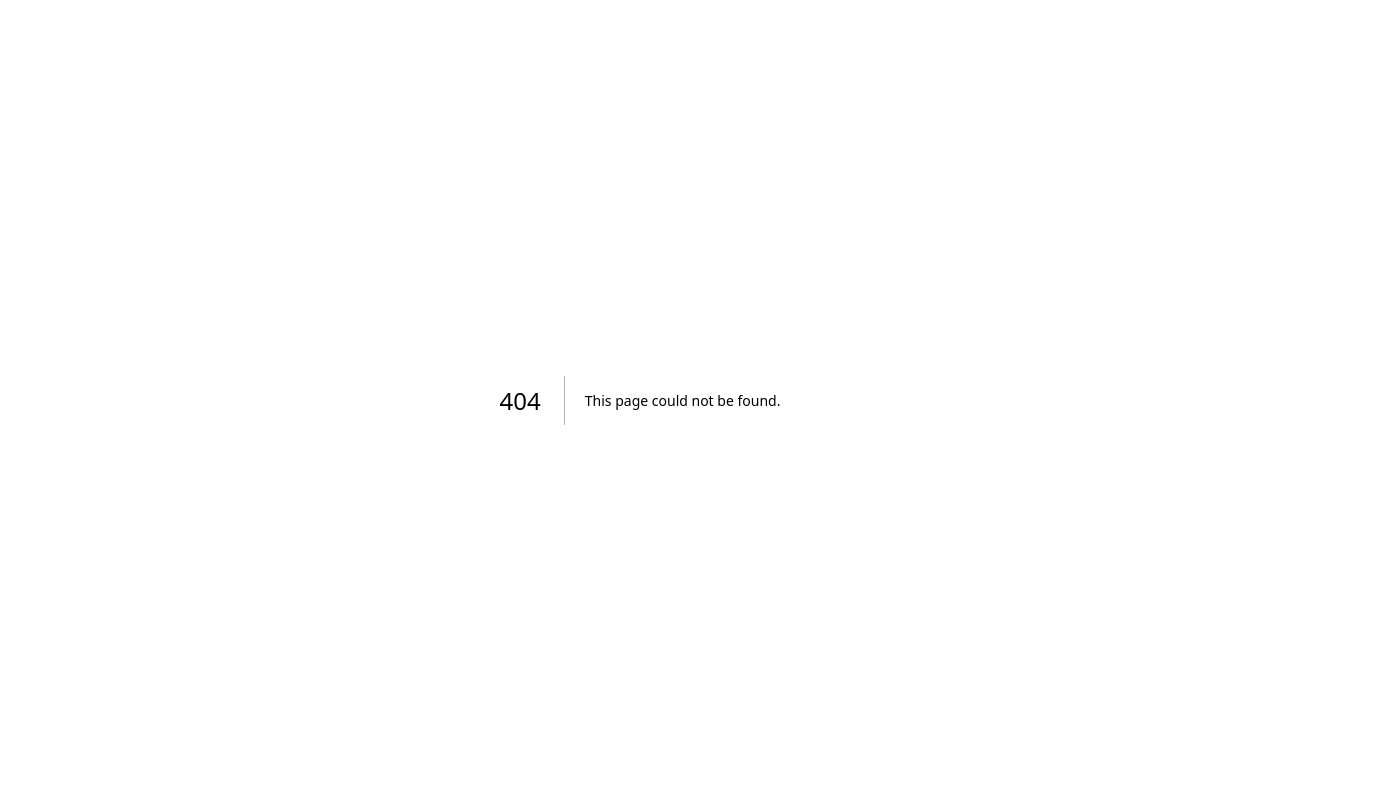
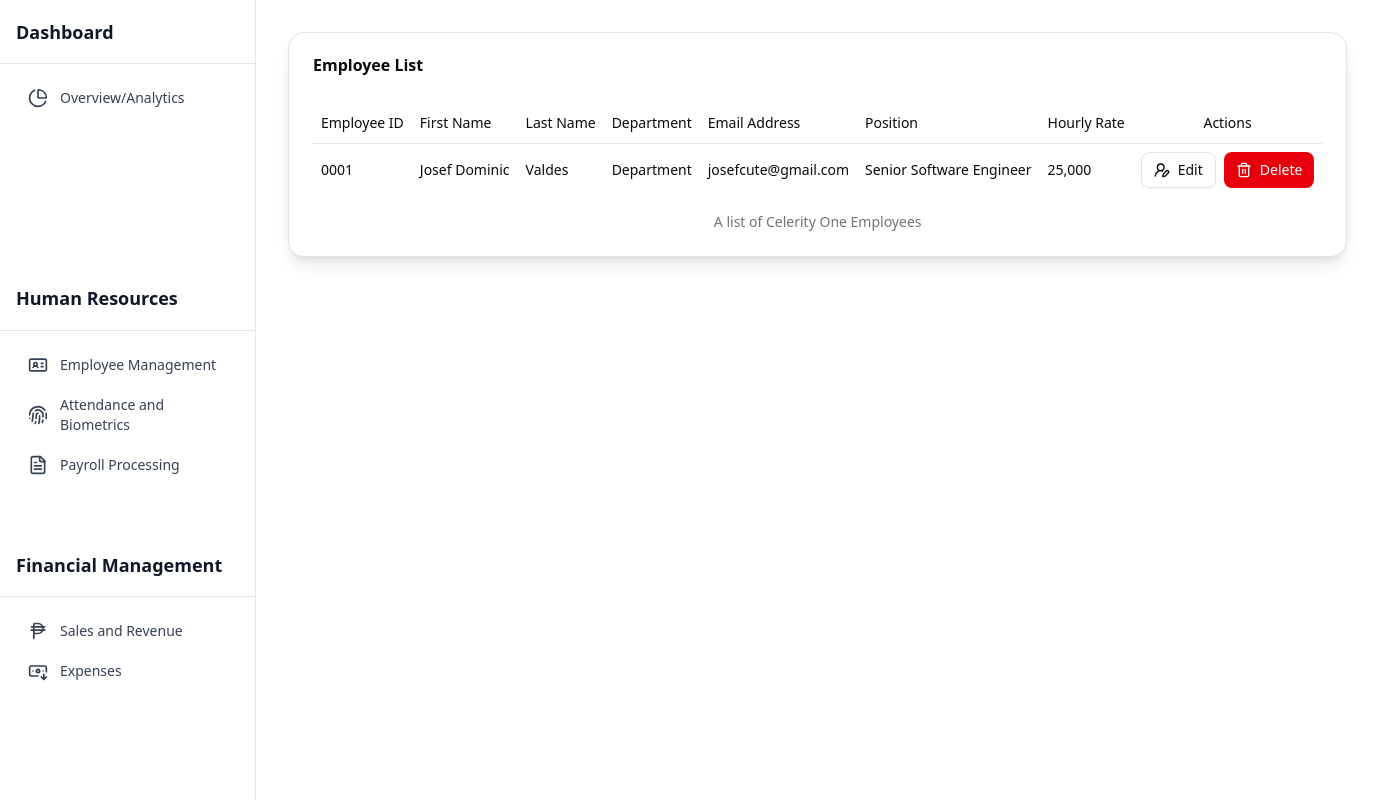
Before and after one commit to JosefDominus/celerity-one, a Next.js app: page /pages/human-resource/payroll-processing in a window 1280 px wide. Before the commit this address had no page. Shown: the whole page, 1379 px wide, since content can reach past the window. Built offline with nearby package versions, Linux system fonts and the light colour scheme.

Commit message:
Updated employee management added department-hourlyrate-title 092625

```diff
--- a/package.json
+++ b/package.json
@@ -12,6 +12,7 @@
     "@gsap/react": "^2.1.2",
     "@radix-ui/react-accordion": "^1.2.12",
     "@radix-ui/react-alert-dialog": "^1.1.15",
+    "@radix-ui/react-avatar": "^1.1.10",
     "@radix-ui/react-label": "^2.1.7",
     "@radix-ui/react-navigation-menu": "^1.2.14",
     "@radix-ui/react-select": "^2.2.6",
--- a/src/app/pages/contactus/page.js
+++ /dev/null
@@ -1,12 +0,0 @@
-export default function ContactUs(){
-return(
-<div>
-Contact Us ! 0909 123 3321
-
-
-
-
-
-</div>
-);
-}
--- /dev/null
+++ b/src/app/pages/financial-management/expenses/page.js
@@ -0,0 +1,15 @@
+"use client"
+
+
+
+
+
+export default function PayrollPage() {
+return(
+<div>
+
+sample text
+
+</div>
+);
+}
--- /dev/null
+++ b/src/app/pages/financial-management/sales-and-revenue/page.js
@@ -0,0 +1,15 @@
+"use client"
+
+
+
+
+
+export default function PayrollPage() {
+return(
+<div>
+
+sample text
+
+</div>
+);
+}
--- a/src/app/pages/human-resource/employee-management/page.js
+++ b/src/app/pages/human-resource/employee-management/page.js
@@ -12,6 +12,9 @@ import {
   TableRow,
 } from "@/components/ui/table";
 import { Eye, Trash2, UserPlus, UserRoundPen, UserSearch } from "lucide-react";
+import { Avatar, AvatarFallback, AvatarImage } from "@/components/ui/avatar"
+
+//add mock data later const = mockemployee
 
 export default function EmployeePage() {
   return (
@@ -23,7 +26,6 @@ export default function EmployeePage() {
 
 
       <div className="flex-1 ml-64 p-8">
-        {/* Top action buttons */}
         <div className="flex justify-between mb-6">
         <div className="flex w-full max-w-sm items-center gap-2">
             <Input placeholder="Search" />
@@ -44,24 +46,34 @@ export default function EmployeePage() {
               <TableCaption>A list of Celerity One Employees</TableCaption>
               <TableHeader>
                 <TableRow>
-                  <TableHead className="w-[100px]">Employee ID</TableHead>
-                  <TableHead>First Name</TableHead>
-                  <TableHead>Last Name</TableHead>
-                  <TableHead>Email Address</TableHead>
-                  <TableHead className="text-center">Actions</TableHead>
+                   <TableHead className="border border-gray-400 bg-gray-200">Picture</TableHead>
+                  <TableHead className="w-[100px] border border-gray-400 bg-gray-200">Employee ID</TableHead>
+                  <TableHead className="text-center border border-gray-400 bg-gray-200">First Name</TableHead>
+                  <TableHead className="text-center border border-gray-400 bg-gray-200">Last Name</TableHead>
+                  <TableHead className="text-center border border-gray-400 bg-gray-200">Department</TableHead>
+                  <TableHead className="text-center border border-gray-400 bg-gray-200">Email Address</TableHead>
+                  <TableHead className="text-center border border-gray-400 bg-gray-200">Position</TableHead>
+                  <TableHead className="text-center border border-gray-400 bg-gray-200">Hourly Rate</TableHead>
+                  <TableHead className="text-center border border-gray-400 bg-gray-200">Actions</TableHead>
                 </TableRow>
               </TableHeader>
               <TableBody>
                 <TableRow>
+                <TableCell><Avatar className="rounded-lg">
+        <AvatarImage src="/dp.png" alt="@shadcn" />
+        <AvatarFallback>CN</AvatarFallback>
+      </Avatar></TableCell>
                   <TableCell className="font-medium">0001</TableCell>
                   <TableCell>Josef Dominic</TableCell>
                   <TableCell>Valdes</TableCell>
+                  <TableCell>Department</TableCell>
                   <TableCell>josefcute@gmail.com</TableCell>
+                  <TableCell>Senior Software Engineer</TableCell>
+                  <TableCell>25,000</TableCell>
                   <TableCell>
                     <div className="flex flex-row justify-center gap-2">
                       <Button variant="outline"><UserRoundPen/>Edit</Button>
                       <Button variant="destructive"><Trash2/>Delete</Button>
-                      <Button><Eye/>View</Button>
                     </div>
                   </TableCell>
                 </TableRow>
--- /dev/null
+++ b/src/app/pages/human-resource/payroll-processing/page.js
@@ -0,0 +1,64 @@
+"use client"
+
+import Sidebar from "@/components/sidebar";
+import { Card, CardHeader, CardContent, CardDescription, CardFooter, CardTitle } from "@/components/ui/card";
+import { Table, TableCaption, TableHeader, TableRow, TableBody, TableHead, TableCell } from "@/components/ui/table";
+import { Button } from "@/components/ui/button";
+import { Trash2, UserRoundPen } from "lucide-react";
+
+
+
+export default function PayrollPage() {
+return(
+ <div className="min-h-screen flex">
+
+   <div className="w-64 fixed inset-y-0">
+        <Sidebar />
+      </div>
+
+ <div className="flex-1 ml-64 p-4 md:p-8">
+        <Card className="shadow-lg rounded-2xl">
+          <CardHeader>
+            <CardTitle>Employee List</CardTitle>
+          </CardHeader>
+          <CardContent>
+            <Table>
+              <TableCaption>A list of Celerity One Employees</TableCaption>
+              <TableHeader>
+                <TableRow>
+                  <TableHead className="w-[100px]">Employee ID</TableHead>
+                  <TableHead>First Name</TableHead>
+                  <TableHead>Last Name</TableHead>
+                  <TableHead>Department</TableHead>
+                  <TableHead>Email Address</TableHead>
+                  <TableHead>Position</TableHead>
+                  <TableHead>Hourly Rate</TableHead>
+                  <TableHead className="text-center">Actions</TableHead>
+                </TableRow>
+              </TableHeader>
+              <TableBody>
+                <TableRow>
+                  <TableCell className="font-medium">0001</TableCell>
+                  <TableCell>Josef Dominic</TableCell>
+                  <TableCell>Valdes</TableCell>
+                  <TableCell>Department</TableCell>
+                  <TableCell>josefcute@gmail.com</TableCell>
+                  <TableCell>Senior Software Engineer</TableCell>
+                  <TableCell>25,000</TableCell>
+                  <TableCell>
+                    <div className="flex flex-row justify-center gap-2">
+                      <Button variant="outline"><UserRoundPen/>Edit</Button>
+                      <Button variant="destructive"><Trash2/>Delete</Button>
+                    </div>
+                  </TableCell>
+                </TableRow>
+              </TableBody>
+            </Table>
+          </CardContent>
+        </Card>
+        </div>
+
+
+</div>
+);
+}
--- a/src/components/sidebar.jsx
+++ b/src/components/sidebar.jsx
@@ -2,10 +2,7 @@
 
 import { useState } from "react"
 import {
-  User,
   FileText,
-  ChevronLeft,
-  ChevronRight,
   Menu,
   X,
   ChartPie,
@@ -22,7 +19,7 @@ const sidebarItems = [
 const sidebarItems2 = [
   { icon: IdCardIcon, label: "Employee Management", href: "/pages/human-resource/employee-management" },
   { icon: Fingerprint, label: "Attendance and Biometrics", href: "/pages/human-resource/attendance-and-biometrics" },
-  { icon: FileText, label: "Payroll Processing", href: "/documents" },
+  { icon: FileText, label: "Payroll Processing", href: "/pages/human-resource/payroll-processing" },
 ]
 
 const sidebarItems3 = [
--- /dev/null
+++ b/src/components/ui/avatar.jsx
@@ -0,0 +1,47 @@
+"use client"
+
+import * as React from "react"
+import * as AvatarPrimitive from "@radix-ui/react-avatar"
+
+import { cn } from "@/lib/utils"
+
+function Avatar({
+  className,
+  ...props
+}) {
+  return (
+    <AvatarPrimitive.Root
+      data-slot="avatar"
+      className={cn("relative flex size-8 shrink-0 overflow-hidden rounded-full", className)}
+      {...props} />
+  );
+}
+
+function AvatarImage({
+  className,
+  ...props
+}) {
+  return (
+    <AvatarPrimitive.Image
+      data-slot="avatar-image"
+      className={cn("aspect-square size-full", className)}
+      {...props} />
+  );
+}
+
+function AvatarFallback({
+  className,
+  ...props
+}) {
+  return (
+    <AvatarPrimitive.Fallback
+      data-slot="avatar-fallback"
+      className={cn(
+        "bg-muted flex size-full items-center justify-center rounded-full",
+        className
+      )}
+      {...props} />
+  );
+}
+
+export { Avatar, AvatarImage, AvatarFallback }
```
Also changed, not shown: public/dp.png (added), 1 other file (tests, documents, lock files or other folders).
